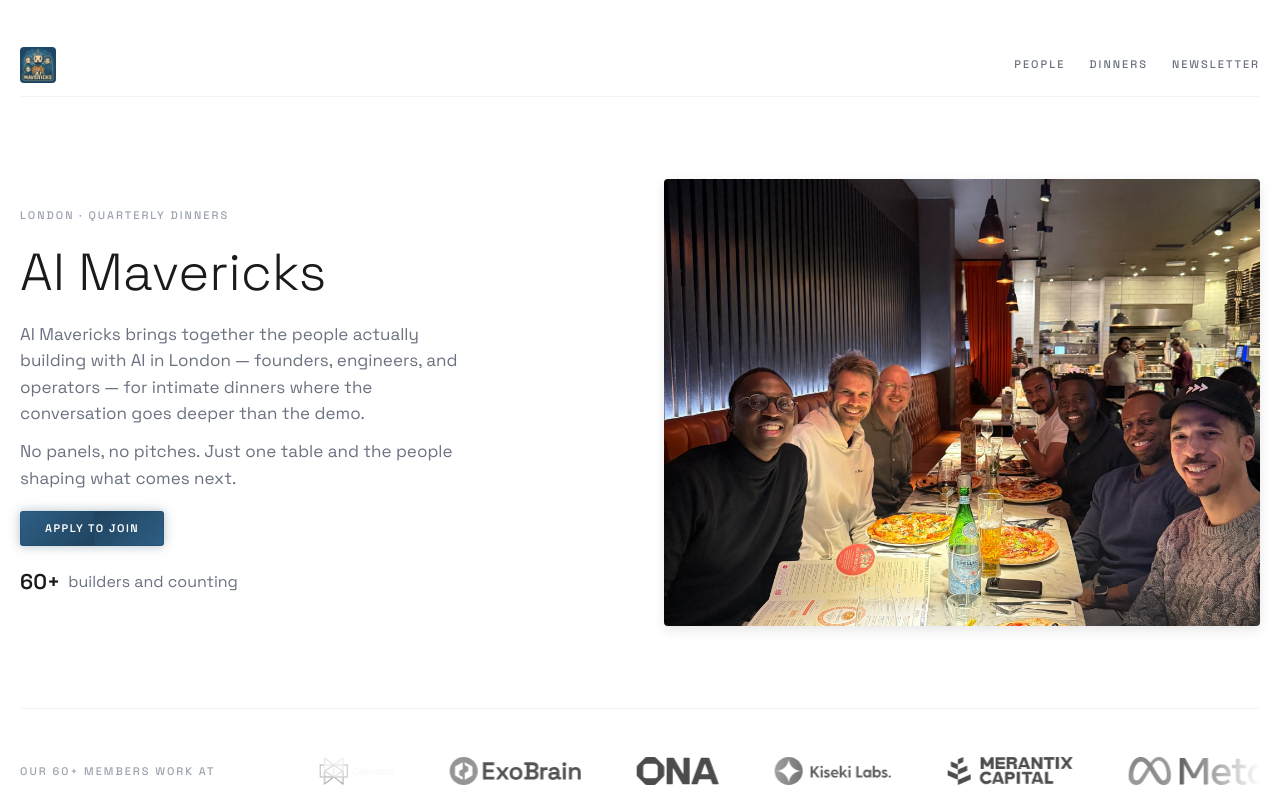
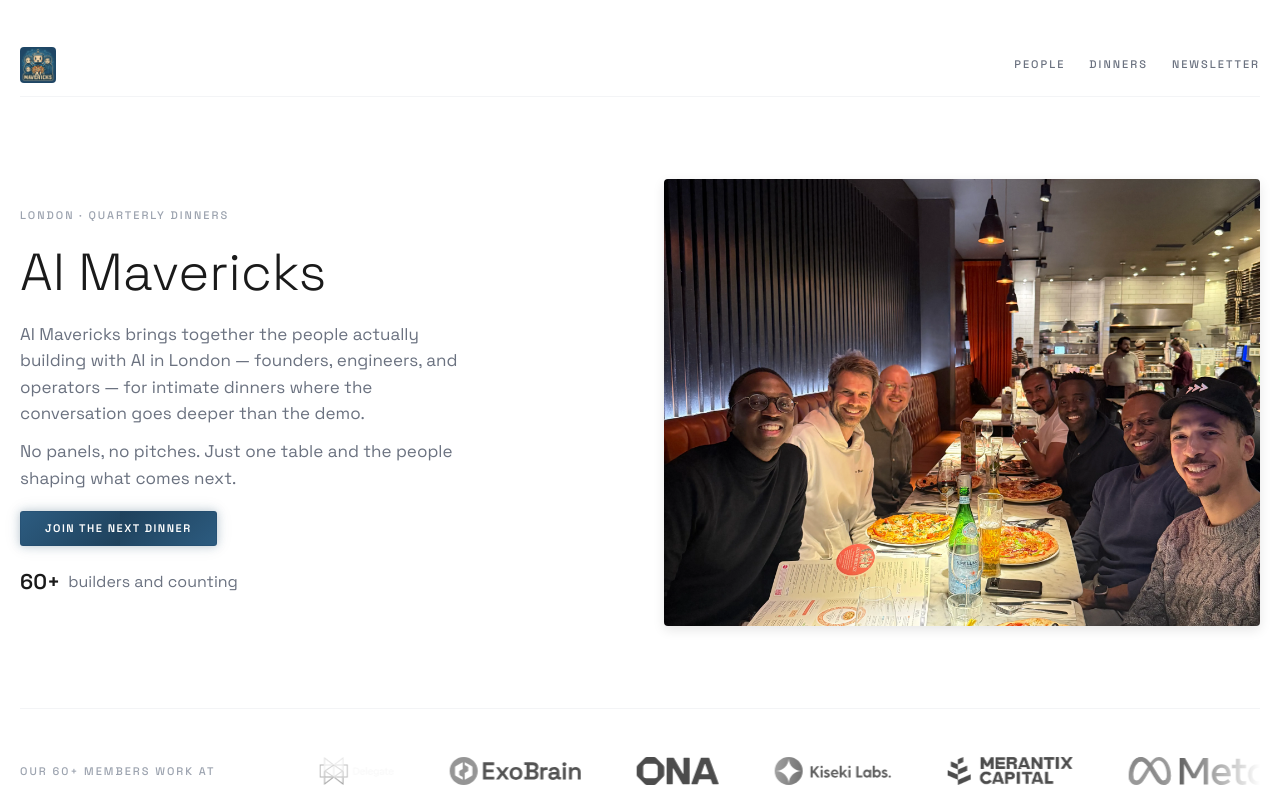
Before and after one commit to foogunlana/ai-mavericks, a React (Vite) app: page / in a window 1280 px wide. Shown: the top 800 px of the page. Built offline with nearby package versions, Linux system fonts and the light colour scheme; no server answers.

Commit message:
feat(landing): hero CTA → "Join the next dinner" linking to the Luma event
Renames the hero button from "Apply to Join" and opens the upcoming dinner's
Luma page in a new tab.

Co-Authored-By: Claude Opus 4.8 (1M context) <noreply@anthropic.com>

```diff
--- a/src/components/LandingHero/LandingHero.tsx
+++ b/src/components/LandingHero/LandingHero.tsx
@@ -54,6 +54,9 @@ const COMPANY_LOGOS: Record<string, { file: string; invert?: boolean }> = {
   'Talentspace': { file: 'talentspace.svg' },
   'VodafoneThree': { file: 'vodafonethree.svg' },
 };
+
+// Luma event page for the upcoming dinner. Update when a new dinner is scheduled.
+const NEXT_DINNER_URL = 'https://luma.com/c4o67n9q?tk=ozhTMR';
 
 // Public marketing count of the community. Static (like COMPANIES above) because
 // the public landing is shown to signed-out visitors who cannot query the gated
@@ -132,7 +135,9 @@ export function LandingHero({ latestDinner, memberCount = PUBLIC_MEMBER_COUNT, o
                 No panels, no pitches. Just one table and the people shaping what comes next.
               </p>
             </div>
-            <FlashyBtn>Apply to Join</FlashyBtn>
+            <FlashyBtn onClick={() => window.open(NEXT_DINNER_URL, '_blank', 'noopener,noreferrer')}>
+              Join the next dinner
+            </FlashyBtn>
             <p className="flex items-center gap-2 font-sans text-[length:var(--font-size-base)] text-secondary m-0">
               <span className="font-semibold text-[length:var(--font-size-md)] text-text">{memberCount}+</span>
               builders and counting
```
